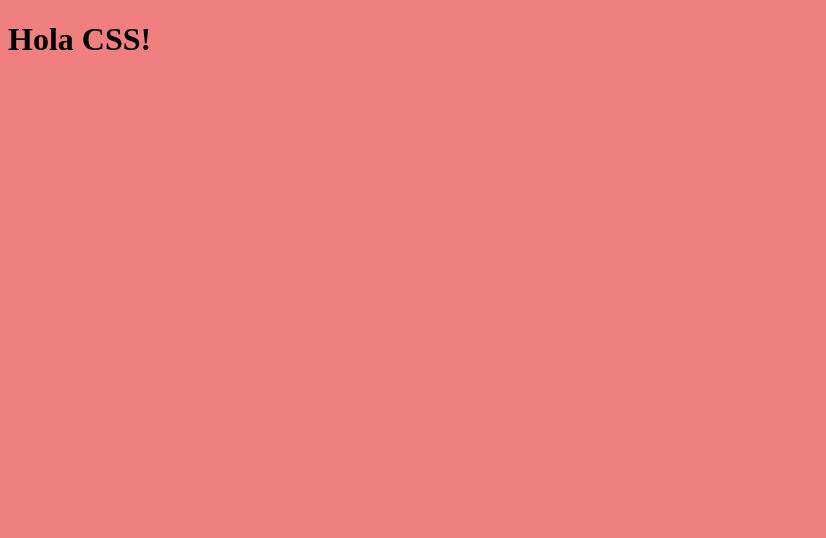
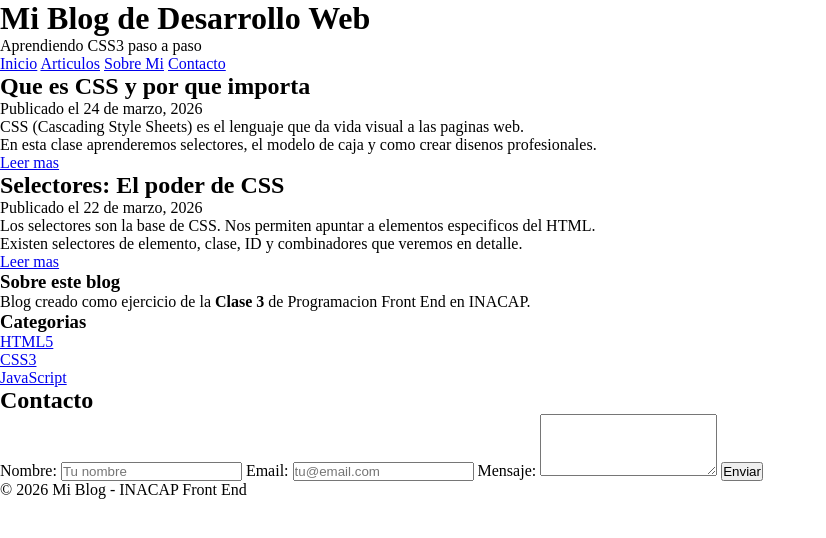
Before and after one commit to antgx1/mi_blog, a plain HTML site: page index.html in a window 1280 px wide. Shown: the whole page, without its empty margins (0-826 px from the left). Drawn offline with Linux system fonts and the light colour scheme.

Commit message:
HTML completo

```diff
--- a/index.html
+++ b/index.html
@@ -8,6 +8,73 @@
  <link rel="stylesheet" href="style.css">
 </head>
 <body>
- <h1>Hola CSS!</h1>
+ <!-- HEADER -->
+<header>
+ <h1>Mi Blog de Desarrollo Web</h1>
+ <p>Aprendiendo CSS3 paso a paso</p>
+ <nav>
+ <a href="#inicio">Inicio</a>
+ <a href="#articulos">Articulos</a>
+ <a href="#about">Sobre Mi</a>
+ <a href="#contacto">Contacto</a>
+ </nav>
+</header>
+<!-- CONTENIDO PRINCIPAL -->
+<main>
+ <!-- Articulo 1 -->
+ <article class="post">
+ <h2>Que es CSS y por que importa</h2>
+ <p class="meta">Publicado el 24 de marzo, 2026</p>
+ <p>CSS (Cascading Style Sheets) es el lenguaje que
+ da vida visual a las paginas web.</p>
+ <p>En esta clase aprenderemos selectores, el modelo
+ de caja y como crear disenos profesionales.</p>
+ <a href="#" class="btn">Leer mas</a>
+ </article>
+ <!-- Articulo 2 (con clase extra "destacado") -->
+ <article class="post destacado">
+ <h2>Selectores: El poder de CSS</h2>
+ <p class="meta">Publicado el 22 de marzo, 2026</p>
+ <p>Los selectores son la base de CSS. Nos permiten
+ apuntar a elementos especificos del HTML.</p>
+ <p>Existen selectores de elemento, clase, ID y
+ combinadores que veremos en detalle.</p>
+ <a href="#" class="btn">Leer mas</a>
+ </article>
+  <!-- Sidebar -->
+ <aside>
+ <h3>Sobre este blog</h3>
+ <p>Blog creado como ejercicio de la
+ <strong>Clase 3</strong> de Programacion
+ Front End en INACAP.</p>
+ <h3>Categorias</h3>
+ <ul>
+ <li><a href="#">HTML5</a></li>
+ <li><a href="#">CSS3</a></li>
+ <li><a href="#">JavaScript</a></li>
+ </ul>
+ </aside>
+</main> <!-- cierre de main -->
+<!-- FORMULARIO DE CONTACTO -->
+<section id="contacto">
+ <h2>Contacto</h2>
+ <form>
+ <label for="nombre">Nombre:</label>
+ <input type="text" id="nombre" name="nombre"
+ placeholder="Tu nombre">
+ <label for="email">Email:</label>
+ <input type="email" id="email" name="email"
+ placeholder="tu@email.com">
+ <label for="mensaje">Mensaje:</label>
+ <textarea id="mensaje" name="mensaje" rows="4"
+ placeholder="Escribe tu mensaje...">
+ </textarea>
+ <button type="submit">Enviar</button>
+ </form>
+</section>
+<!-- FOOTER -->
+<footer>
+ <p>&copy; 2026 Mi Blog - INACAP Front End</p>
+</footer>
 </body>
 </html>
--- a/style.css
+++ b/style.css
@@ -1,3 +1,8 @@
-body {
- background-color: lightcoral;
+/* ============================
+ RESET Y BASE
+ ============================ */
+*, *::before, *::after {
+ box-sizing: border-box;
+ margin: 0;
+ padding: 0;
 }
```
